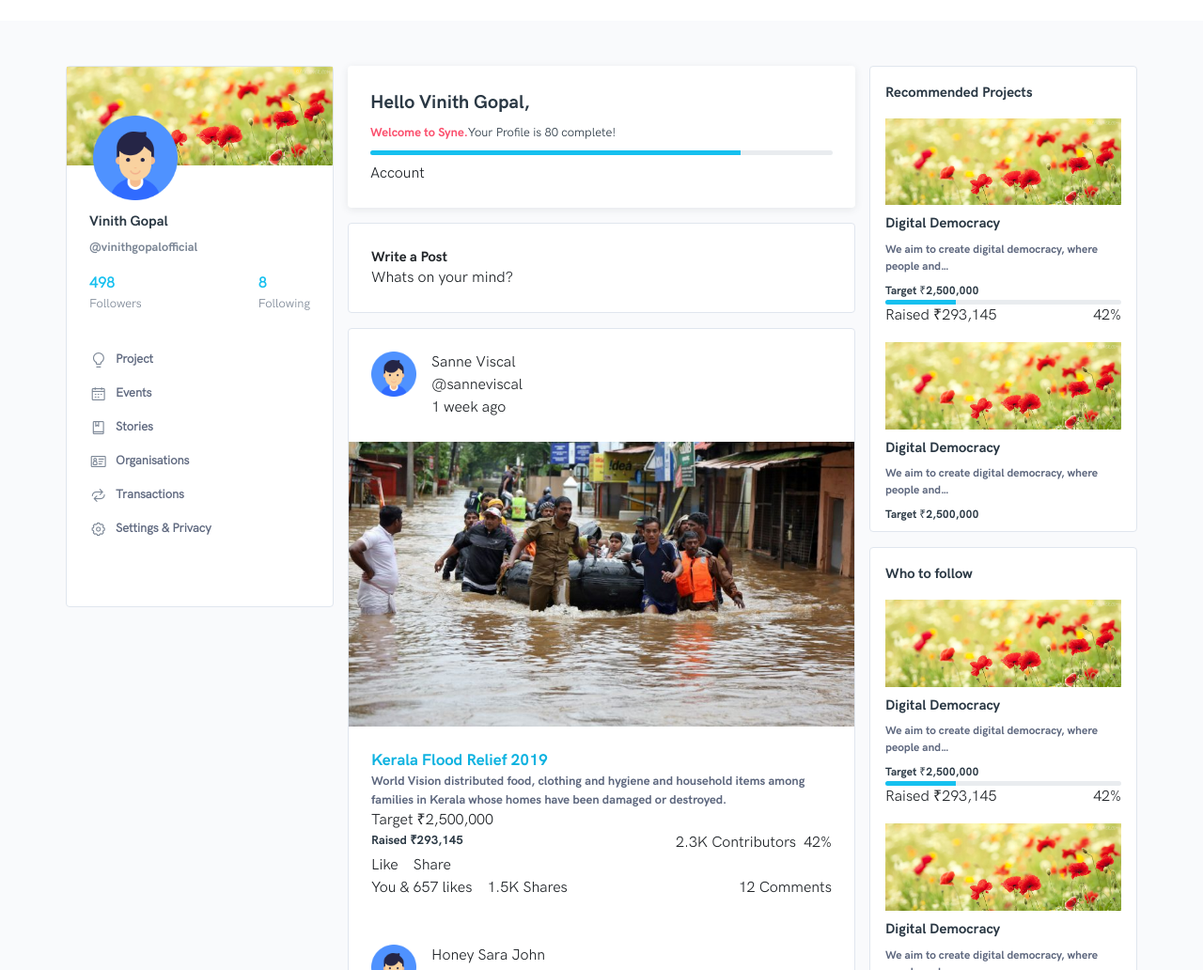
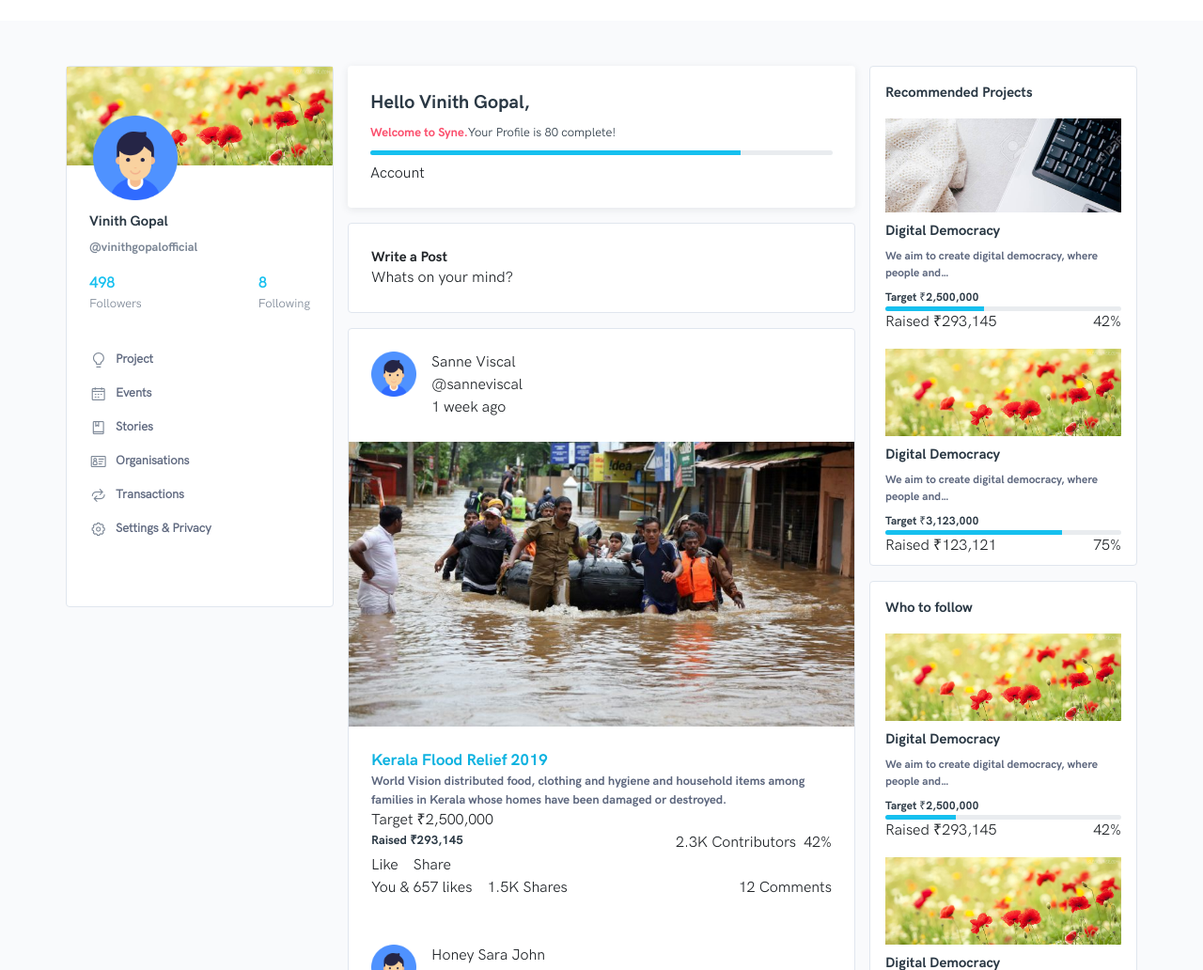
Before and after one commit to abin-amil/syne, a plain HTML site: page post-login.html in a window 1280 px wide. Shown: the part 68-1100 px from the top of the page at 94% size. Drawn offline with nearby package versions, Linux system fonts and the light colour scheme.

Commit message:
recommended project panel

```diff
--- a/post-login.html
+++ b/post-login.html
@@ -97,52 +97,15 @@
                     <div></div>
                 </div>
                 <div class="post-card mt-3" id="news-feeds">
-                   <!-- news feed template fill here -->
+                    <!-- news feed template fill here -->
                 </div>
             </div>
 
             <div class="col-3 p-0">
                 <div class="right-tab px-3 pb-2">
                     <div class="recommended-projects-text pt-3">Recommended Projects</div>
-                    <div class="recommended-project pt-3">
-                        <div>
-                            <img class="img-fluid" src="img/beautiful-flower-picture-facebook-cover.jpg">
-                        </div>
-                        <div class="recommended-project-name pt-2">
-                            Digital Democracy
-                        </div>
-                        <div class="recommended-project-disc pt-2">
-                            We aim to create digital democracy, where people and…
-                        </div>
-
-                        <div class="project-target pt-2">
-                            Target ₹2,500,000
-                        </div>
-
-                        <div class="progress" style="height: 5px;">
-                            <div class="progress-bar" id="progressbar" role="progressbar" style="width: 30%;"
-                                aria-valuenow="25" aria-valuemin="0" aria-valuemax="100"></div>
-                        </div>
-                        <div class="d-flex justify-content-between">
-                            <div>Raised ₹293,145</div>
-                            <div>42%</div>
-                        </div>
-                    </div>
-
-                    <div class="recommended-project pt-3">
-                        <div>
-                            <img class="img-fluid" src="img/beautiful-flower-picture-facebook-cover.jpg">
-                        </div>
-                        <div class="recommended-project-name pt-2">
-                            Digital Democracy
-                        </div>
-                        <div class="recommended-project-disc pt-2">
-                            We aim to create digital democracy, where people and…
-                        </div>
-
-                        <div class="project-target pt-2">
-                            Target ₹2,500,000
-                        </div>
+                    <div id="recommended-project-panel">
+                        <!-- recommended project template fill here -->
                     </div>
 
                 </div>
@@ -302,6 +265,34 @@
 
         </div>
     </script>
+
+    <!-- recommended project panel -->
+    <script id="template-recommended-project" type="text/template">
+        <div class="recommended-project pt-3">
+            <div style="max-height:100px; overflow:hidden;">
+                <img class="img-fluid" src="{{imageUrl}}">
+            </div>
+            <div class="recommended-project-name pt-2">
+                {{projectName}}
+            </div>
+            <div class="recommended-project-disc pt-2">
+                {{projectContent}}
+            </div>
+
+            <div class="project-target pt-2">
+                Target ₹{{targetAmount}}
+            </div>
+
+            <div class="progress" style="height: 5px;">
+                <div class="progress-bar" id="progressbar" role="progressbar" style="width: {{completionPercentage}}%;"
+                    aria-valuenow="25" aria-valuemin="0" aria-valuemax="100"></div>
+            </div>
+            <div class="d-flex justify-content-between">
+                <div>Raised ₹{{raisedAmount}}</div>
+                <div>{{completionPercentage}}%</div>
+            </div>
+        </div>
+    </script>
 </body>
 <script type="text/javascript" src="post-login.js"></script>
 
--- a/post-login.js
+++ b/post-login.js
@@ -50,7 +50,26 @@ var dashBoardData = {
             comments: []
         }
     ],
-    recommendedProject: []
+    recommendedProject: [
+        {
+            imageUrl: 'img/autumn-seasonal-sale-black.jpg',
+            projectDuration: '3 months',
+            projectName: 'Digital Democracy',
+            projectContent: 'We aim to create digital democracy, where people and…',
+            targetAmount: '2,500,000',
+            raisedAmount: '293,145',
+            completionPercentage: '42'
+        },
+        {
+            imageUrl: 'img/beautiful-flower-picture-facebook-cover.jpg',
+            projectDuration: '3 months',
+            projectName: 'Digital Democracy',
+            projectContent: 'We aim to create digital democracy, where people and…',
+            targetAmount: '3,123,000',
+            raisedAmount: '123,121',
+            completionPercentage: '75'
+        }
+    ]
 };
 
 $(document).ready(function () {
@@ -65,6 +84,8 @@ function LeftPanelCreation() {
     createLeftPanelTopBanner();
     createLeftPanelUserDetails();
     createLeftPanelTabs();
+
+    recommendedProjectPanelCreation();
 }
 
 // left panel user details creation
@@ -155,3 +176,19 @@ function newsFeedsCreation() {
 
     document.getElementById("news-feeds").innerHTML = newsFeedFinalHtml;
 }
+
+function recommendedProjectPanelCreation() {
+    let recommendedProjectPanel = document.getElementById("template-recommended-project");
+    let recommendedProjectPanelHtml = recommendedProjectPanel.innerHTML;
+    let recommendedProjectPanelFinalHtml = "";
+    dashBoardData.recommendedProject.forEach((recommendedProject, index) => {
+        recommendedProjectPanelFinalHtml += recommendedProjectPanelHtml.replace(/{{imageUrl}}/g, recommendedProject.imageUrl)
+            .replace(/{{projectName}}/g, recommendedProject.projectName)
+            .replace(/{{projectContent}}/g, recommendedProject.projectContent)
+            .replace(/{{targetAmount}}/g, recommendedProject.targetAmount)
+            .replace(/{{raisedAmount}}/g, recommendedProject.raisedAmount)
+            .replace(/{{completionPercentage}}/g, recommendedProject.completionPercentage);
+    });
+
+    document.getElementById("recommended-project-panel").innerHTML = recommendedProjectPanelFinalHtml;
+}
```
Also changed, not shown: img/autumn-seasonal-sale-black.jpg (added).
